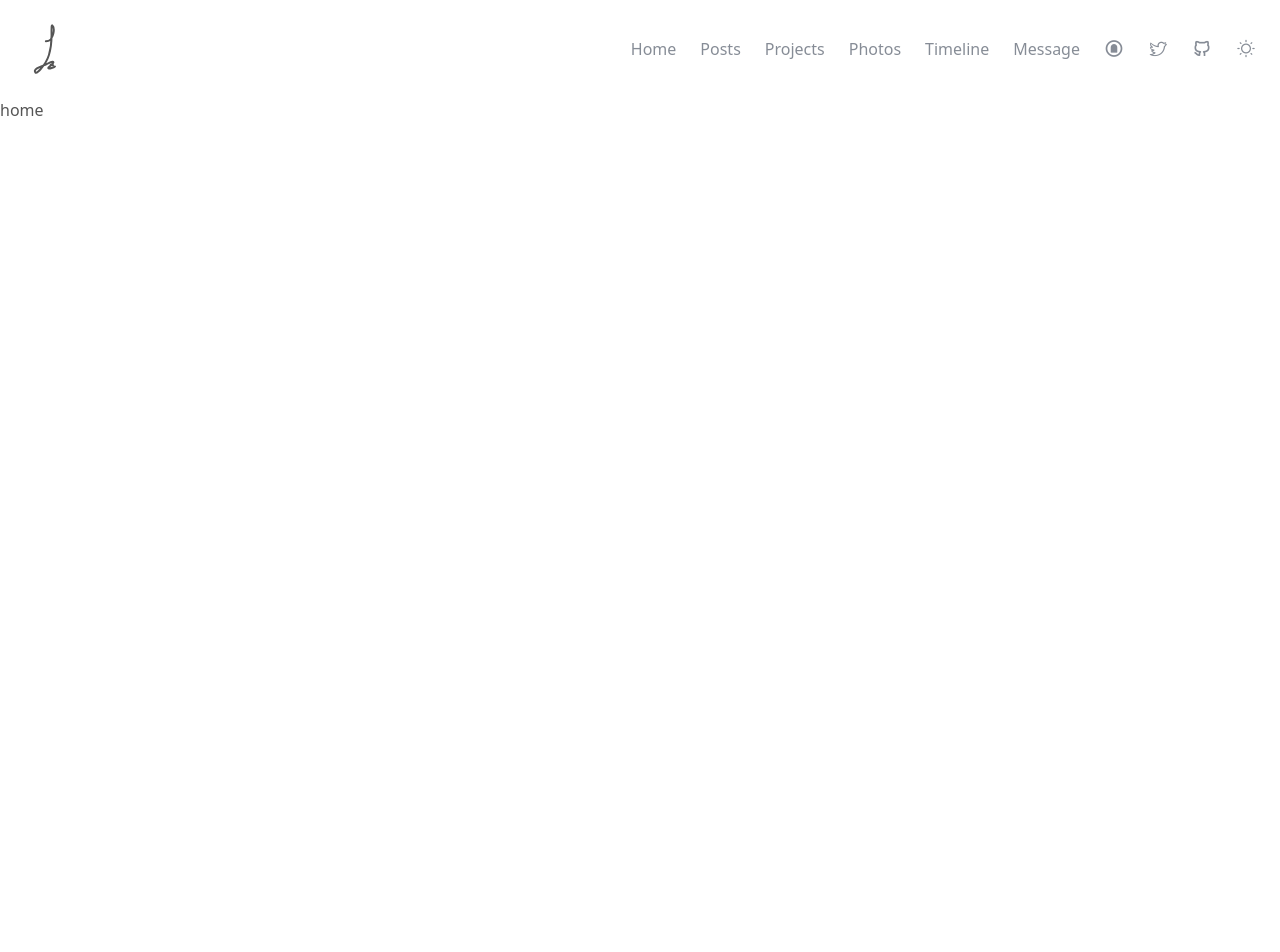
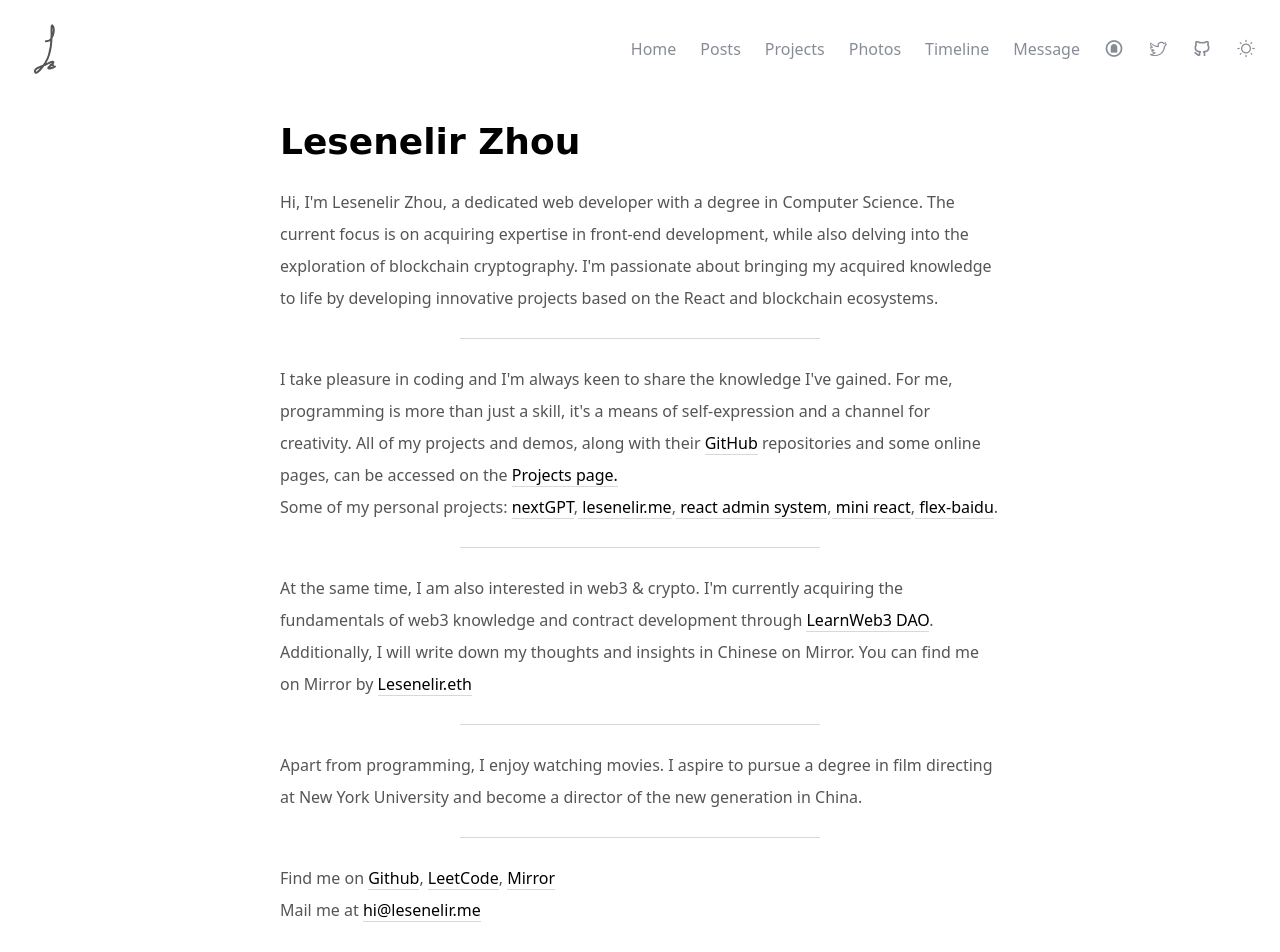
Before and after one commit to lesenelir/lesenelir.zz, a Next.js app: page / in a window 1280 px wide. Shown: the top 952 px of the page. Before the commit the page ends 800 px from the top, so only its background shows below. Built offline with nearby package versions, Linux system fonts and the light colour scheme.

Commit message:
feat: home index page

```diff
--- /dev/null
+++ b/src/components/home/ExternalLink.tsx
@@ -0,0 +1,23 @@
+import {ReactNode} from "react"
+
+interface IProps {
+  href: string
+  children: ReactNode
+}
+
+function ExternalLink(props: IProps) {
+  const {href, children} = props
+
+  return (
+    <a
+      rel='noreferrer'
+      target='_blank'
+      href={href}
+      className={'text-black dark:text-white border-solid border-b-[1px] border-b-borderUnderline border-opacity-30 hover:border-opacity-100'}
+    >
+      {children}
+    </a>
+  )
+}
+
+export default ExternalLink
--- a/src/pages/index.tsx
+++ b/src/pages/index.tsx
@@ -1,4 +1,9 @@
 import Head from "next/head"
+import Link from "next/link"
+
+import Divider from "../components/utils/Divider"
+import ExternalLink from "../components/home/ExternalLink"
+import Footer from "../components/utils/Footer"
 
 function HomePage() {
   return (
@@ -9,9 +14,103 @@ function HomePage() {
         <link rel="icon" href={`/favicon.ico`}/>
       </Head>
 
-      <p>
-        home
-      </p>
+      <div className={'flex flex-row justify-center'}>
+        <div className={'p-6 max-w-3xl'}>
+          <h1 className={'text-4xl font-comic font-semibold text-black mb-6 dark:text-white'}>Lesenelir Zhou</h1>
+          <article className={'leading-8'}>
+            {`
+              Hi, I'm Lesenelir Zhou, a dedicated web developer with a degree in Computer Science.
+              The current focus is on acquiring expertise in front-end development,
+              while also delving into the exploration of blockchain cryptography.
+              I'm passionate about bringing my acquired knowledge to life by developing innovative projects
+              based on the React and blockchain ecosystems.
+            `}
+          </article>
+          <Divider/>
+
+          <article className={'leading-8'}>
+            {`
+              I take pleasure in coding and I'm always keen to share the knowledge I've gained.
+              For me, programming is more than just a skill, it's a means of self-expression and a channel for creativity.
+            `}
+            {`
+              All of my projects and demos, along with their
+            `}
+            <ExternalLink href={'https://github.com/lesenelir'}>GitHub</ExternalLink>
+            {`
+              repositories and some online pages,
+              can be accessed on the
+            `}
+            <Link href={'/projects'}>
+              <a className={
+                'text-black dark:text-white ' +
+                'border-solid border-b-[1px] border-b-borderUnderline border-opacity-30 hover:border-opacity-100'
+              }>Projects page.</a>
+            </Link>
+            <br/>
+            {`
+              Some of my personal projects:
+            `}
+            <ExternalLink href={'https://github.com/lesenelir/next-gpt'}>nextGPT</ExternalLink>
+            {`,`}
+            <ExternalLink href={'https://github.com/lesenelir/lesenelir.me'}>{' '}lesenelir.me</ExternalLink>
+            {`,`}
+            <ExternalLink href={'https://github.com/lesenelir/meta-react-admin'}>{' '}react admin system</ExternalLink>
+            {`,`}
+            <ExternalLink href={'https://github.com/lesenelir/mini-react'}>{' '}mini react</ExternalLink>
+            {`,`}
+            <ExternalLink href={'https://github.com/lesenelir/meta-baidu'}>{' '}flex-baidu</ExternalLink>
+            {`.`}
+          </article>
+          <Divider/>
+
+          <article className={'leading-8'}>
+            {`
+              At the same time, I am also interested in web3 & crypto.
+              I'm currently acquiring the fundamentals of web3 knowledge and contract development through
+            `}
+            <ExternalLink href={'https://learnweb3.io/'}>
+              {' '}LearnWeb3 DAO
+            </ExternalLink>
+            {'.'}
+            {`
+              Additionally, I will write down my thoughts and insights in Chinese on Mirror.
+              You can find me on Mirror by
+            `}
+            <ExternalLink href={'https://mirror.xyz/lesenelir.eth'}>
+              {' '}Lesenelir.eth
+            </ExternalLink>
+          </article>
+          <Divider/>
+
+          <article className={'leading-8'}>
+            {`
+              Apart from programming, I enjoy watching movies.
+              I aspire to pursue a degree in film directing at New York University
+              and become a director of the new generation in China.
+            `}
+          </article>
+          <Divider/>
+
+          <article className={'leading-8'}>
+            <p>
+              Find me on {' '}
+              <ExternalLink href={'https://github.com/lesenelir'}>Github</ExternalLink>
+              ,{'  '}
+              <ExternalLink href={'https://leetcode.cn/u/lesenelir/'}>LeetCode</ExternalLink>
+              ,{'  '}
+              <ExternalLink href={'https://mirror.xyz/lesenelir.eth'}>Mirror</ExternalLink>
+            </p>
+            <p>
+              Mail me at {' '}
+              <ExternalLink href={'mailto:hi@lesenelir.me'}>
+                hi@lesenelir.me
+              </ExternalLink>
+            </p>
+          </article>
+          <Footer/>
+        </div>
+      </div>
     </>
   )
 }
```
